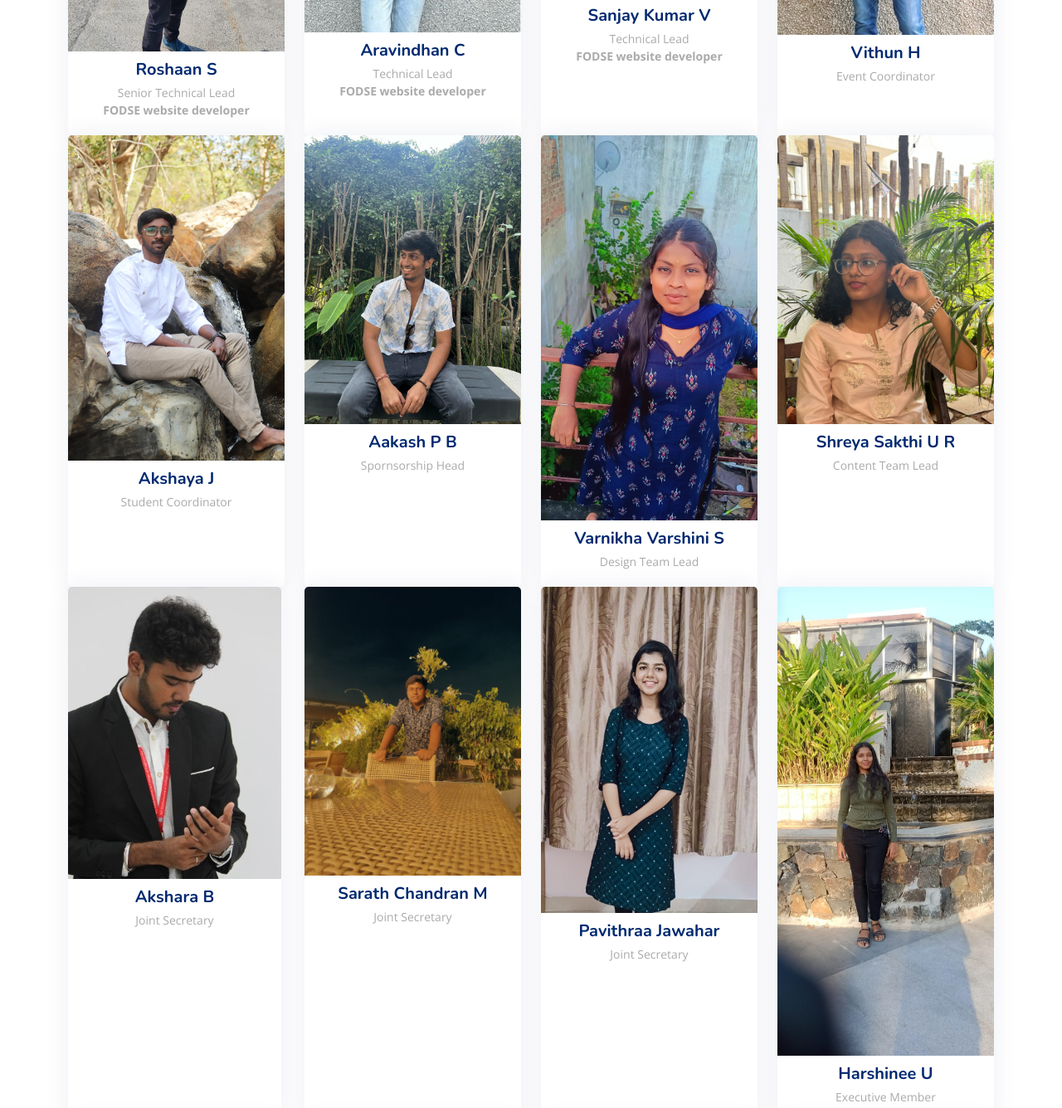
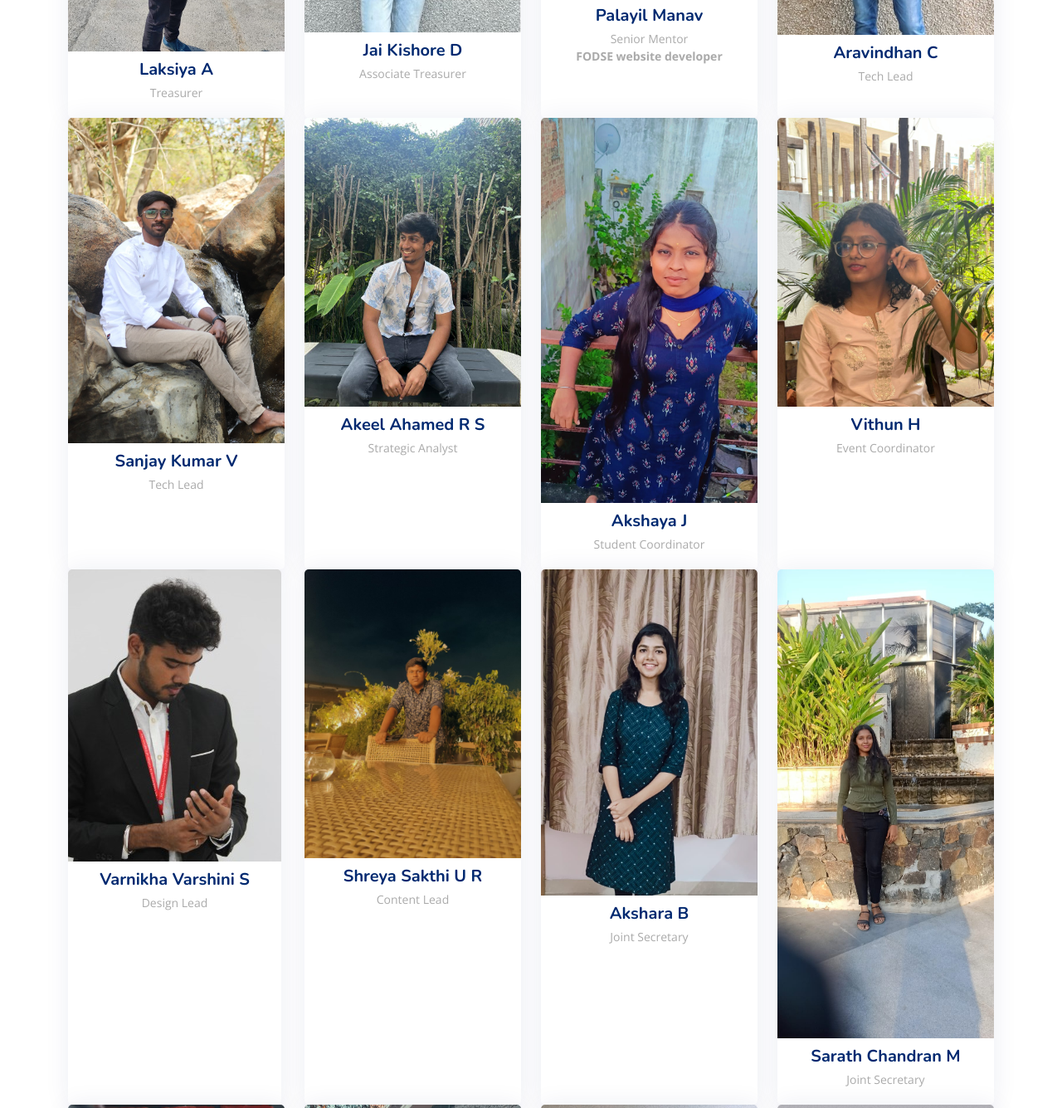
Before and after one commit to PragatheeshwarS/FODSE, a plain HTML site: page team.html in a window 1280 px wide. Shown: the part 1140-2475 px from the top of the page at 83% size. Drawn offline with nearby package versions, Linux system fonts and the light colour scheme.

Commit message:
i am done

```diff
--- a/team.html
+++ b/team.html
@@ -138,8 +138,8 @@
               </div>
             </div>
             <div class="member-info">
-              <h4>Laksiya A</h4>
-              <span>Treasurer</span>
+              <h4>Pavithraa Jawahar </h4>
+              <span>Committee Chair </span>
               <!-- <p>Life's an anomaly unless you connect the little perfect things ✨️</p> -->
             </div>
           </div>
@@ -161,9 +161,9 @@
               </div>
             </div>
             <div class="member-info">
-              <h4>Roshaan S</h4>
-              <span>Senior Technical Lead</span>
-              <span><b>FODSE website developer</b></span>
+              <h4>Laksiya A </h4>
+              <span>Treasurer </span>
+              <!--<span><b>FODSE website developer</b></span>-->
               <!-- <p>I'm not afraid of storms, for I'm learning how to sail my ship</p> -->
             </div>
           </div>
@@ -182,9 +182,9 @@
               </div>
             </div>
             <div class="member-info">
-              <h4>Aravindhan C </h4>
-              <span>Technical Lead</span>
-              <span><b>FODSE website developer</b></span>
+              <h4>Jai Kishore D </h4>
+              <span>Associate Treasurer </span>
+              <!--<span><b>FODSE website developer</b></span>-->
               <!-- <p>I'm not afraid of storms, for I'm learning how to sail my ship</p> -->
             </div>
           </div>
@@ -202,8 +202,8 @@
               </div>
             </div>
             <div class="member-info">
-              <h4>Sanjay Kumar V</h4>
-              <span>Technical Lead</span>
+              <h4>Palayil Manav </h4>
+              <span>Senior Mentor </span>
               <span><b>FODSE website developer</b></span>
               <!-- <p>I'm not afraid of storms, for I'm learning how to sail my ship</p> -->
             </div>
@@ -223,8 +223,8 @@
               </div>
             </div>
             <div class="member-info">
-              <h4>Vithun H </h4>
-              <span>Event Coordinator</span>
+              <h4>Aravindhan C </h4>
+              <span>Tech Lead </span>
               <!-- <p>Keep it real</p> -->
             </div>
           </div>
@@ -244,8 +244,8 @@
               </div>
             </div>
             <div class="member-info">
-              <h4>Akshaya J </h4>
-              <span>Student Coordinator</span>
+              <h4>Sanjay Kumar V </h4>
+              <span>Tech Lead </span>
               <!-- <p>Keep it real</p> -->
             </div>
           </div>
@@ -264,8 +264,8 @@
               </div>
             </div>
             <div class="member-info">
-              <h4>Aakash P B</h4>
-              <span>Spornsorship Head</span>
+              <h4>Akeel Ahamed R S </h4>
+              <span>Strategic Analyst </span>
               <!-- <p>Keep it real</p> -->
             </div>
           </div>
@@ -284,8 +284,8 @@
               </div> -->
             </div>
             <div class="member-info">
-              <h4>Varnikha Varshini S </h4>
-              <span>Design Team Lead</span>
+              <h4>Akshaya J </h4>
+              <span>Student Coordinator </span>
               <!-- <p>Keep it real</p> -->
             </div>
           </div>
@@ -305,8 +305,8 @@
               </div> -->
             </div>
             <div class="member-info">
-              <h4>Shreya Sakthi U R </h4>
-              <span>Content Team Lead</span>
+              <h4>Vithun H </h4>
+              <span>Event Coordinator </span>
               <!-- <p>Keep it real</p> -->
             </div>
           </div>
@@ -329,8 +329,8 @@
               </div>
             </div>
             <div class="member-info">
-              <h4>Akshara B</h4>
-              <span>Joint Secretary</span>
+              <h4>Varnikha Varshini S </h4>
+              <span>Design Lead</span>
               <!-- <p>It's never too late.....</p> -->
             </div>
           </div>
@@ -347,8 +347,8 @@
               </div>
             </div>
             <div class="member-info">
-              <h4>Sarath Chandran M </h4>
-              <span>Joint Secretary</span>
+              <h4>Shreya Sakthi U R </h4>
+              <span>Content Lead </span>
               <!-- <p>Never loose an opportunity</p> -->
             </div>
           </div>
@@ -366,7 +366,7 @@
               </div>
             </div>
             <div class="member-info">
-              <h4>Pavithraa Jawahar</h4>
+              <h4>Akshara B </h4>
               <span>Joint Secretary</span>
               <!-- <p>Giving up what we love would be the greatest defeat one could ever face!</p> -->
             </div>
@@ -384,8 +384,8 @@
               </div>
             </div>
             <div class="member-info">
-              <h4>Harshinee U </h4>
-              <span>Executive Member</span>
+              <h4>Sarath Chandran M </h4>
+              <span>Joint Secretary</span>
               <!-- <p>Trust the Process.</p> -->
             </div>
           </div>
@@ -411,8 +411,8 @@
               </div>
             </div>
             <div class="member-info">
-              <h4>Janani R T </h4>
-              <span>Executive Member</span>
+              <h4>Balaji S</h4>
+              <span>Tech Executive</span>
               <!-- <p>It's never too late.....</p> -->
             </div>
           </div>
@@ -429,7 +429,7 @@
               </div>
             </div>
             <div class="member-info">
-              <h4>Harisha S </h4>
+              <h4>Harshinee U</h4>
               <span>Executive Member</span>
               <!-- <p>Never loose an opportunity</p> -->
             </div>
@@ -449,7 +449,7 @@
             </div>
 
             <div class="member-info">
-              <h4>Sharmilee S </h4>
+              <h4>Janani R T </h4>
               <span>Executive Member</span>
               <!-- <p>Trust the Process.</p> -->
             </div>
@@ -467,8 +467,8 @@
               </div>
             </div>
             <div class="member-info">
-              <h4>Divya G</h4>
-              <span>Content Executive</span>
+              <h4>Harisha S </h4>
+              <span>Executive Member</span>
               <!-- <p>Giving up what we love would be the greatest defeat one could ever face!</p> -->
             </div>
           </div>
@@ -490,8 +490,8 @@
               </div>
             </div>
             <div class="member-info">
-              <h4>S.Varnikha Varshini</h4>
-              <span>Design Executive</span>
+              <h4>Sharmilee S </h4>
+              <span>Executive Member</span>
               <!-- <p>It's never too late.....</p> -->
             </div>
           </div>
```
